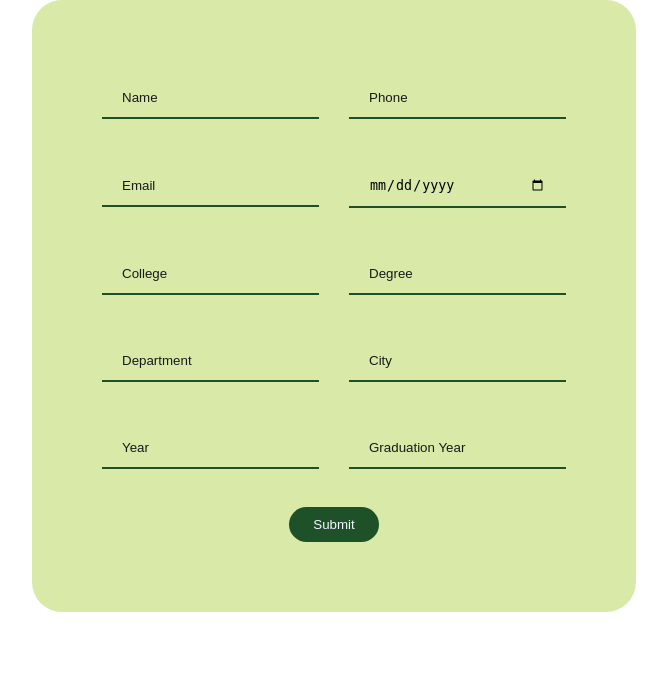
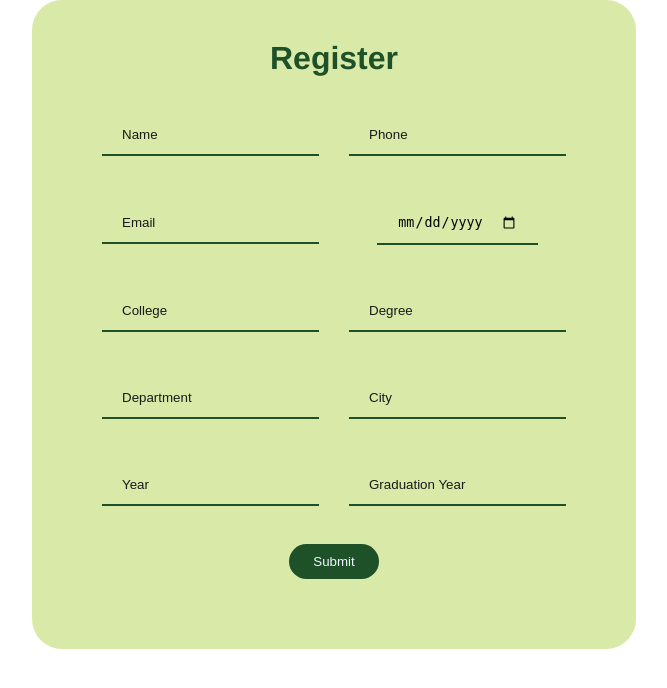
Before and after one commit to nithigd5/students-community, a PHP site: page /register.html in a window 1280 px wide. Shown: the top 688 px of the page, without its empty margins (306-973 px from the left). Run offline with PHP 8.4, Linux system fonts and the light colour scheme.

Commit message:
Register & login page  updated

```diff
--- a/assets/css/style.css
+++ b/assets/css/style.css
@@ -78,3 +78,13 @@
     display: flex;
     flex-direction: column  ;
 }
+.login-input.error-input{
+    border-bottom: var(--error) 2px solid;
+}
+.topic{
+    text-align: center;
+    text-decoration: solid;
+    color: var(--secondary);
+    font-display: 30px;
+    font-family: 'Franklin Gothic Medium', 'Arial Narrow', Arial, sans-serif;
+}
--- a/login.html
+++ b/login.html
@@ -9,6 +9,7 @@
 </head>
 <body>
 	<div class="login-form-wrapper">
+		<h1 class="topic">Login</h1>
 		<form class="login-form">
 			<input class="login-input" type="text" placeholder="Name"><br>
 			<input class="login-input" type="password" placeholder="Password"/><br><br>
--- a/register.html
+++ b/register.html
@@ -11,6 +11,7 @@
  </head>
 <body>
     <div class="login-form-wrapper">
+        <h1 class="topic">Register</h1>
         <form method="post" class="register" action="register.php" onsubmit="return validateForm()">
             <div class='form-input'>
                 <input type="text" class="login-input" name="name" id="name" placeholder="Name"/>
@@ -20,14 +21,30 @@
                 <input class="login-input" type="tel" name="phone" id="phone" placeholder="Phone" />
                 <span class="error"></span>
             </div>
+            <div class="form-input">
                 <input class="login-input" type="email" name="email" id="email" placeholder="Email"/>
+            </div>
+            <div class="form-input">
                 <input class="login-input" type="date" name="dob" id="dob" placeholder="Date Of Birth" />
+            </div>
+            <div class="form-input">
                 <input class="login-input" type="text" name="college" id="college" placeholder="College" />
+            </div>
+            <div class="form-input">
                 <input class="login-input" type="text" name="degree" id="degree" placeholder="Degree" />
+            </div>
+            <div class="form-input">
                 <input class="login-input" type="text" name="department" id="department" placeholder="Department"/>
+            </div>
+            <div class="form-input">
                 <input class="login-input" type="text" name="city" id="city" placeholder="City"/>
+            </div>
+            <div class="form-input">
                 <input class="login-input" type="text" name="year" id="year" placeholder="Year" />
+            </div>
+            <div class="form-input">
                 <input class="login-input" type="year" name="graduation-year" id="graduation-year"  placeholder="Graduation Year">
+            </div>
 
             <button class="login-btn" value="submit" type="submit">Submit</a>
 
```
Lines whose indentation alone changed are shown as unchanged.
